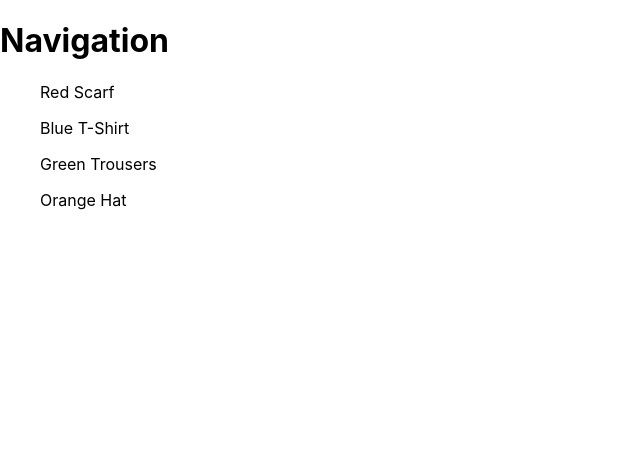
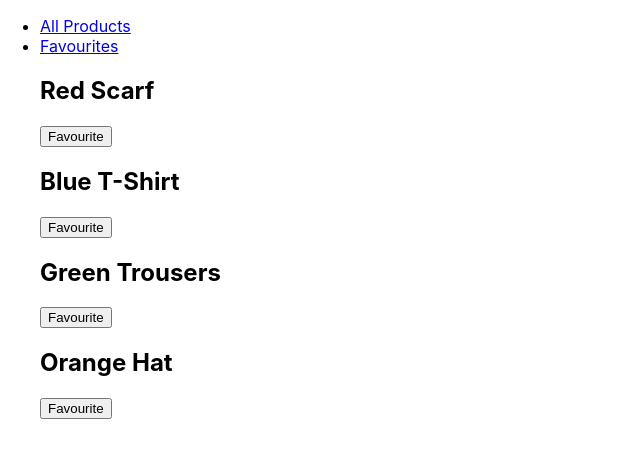
Before and after one commit to matekuna92/react-redux-basic, a React (Create React App) app: page / in a window 1280 px wide. Shown: the top 458 px of the page, without its empty margins (0-640 px from the left). Built offline with nearby package versions, Linux system fonts and the light colour scheme.

Commit message:
Card, ProductItem, Navigation component

```diff
--- a/src/App.js
+++ b/src/App.js
@@ -1,4 +1,4 @@
-import React, { Fragment } from 'react';
+import React from 'react';
 import { Route, Routes, BrowserRouter } from 'react-router-dom';
 
 import './App.css';
--- a/src/components/Products/ProductItem.js
+++ b/src/components/Products/ProductItem.js
@@ -0,0 +1,22 @@
+import Card from "../ui/Card";
+
+
+const ProductItem = (props) => {
+    const toggleFavouriteHandler = () => {
+        console.log('toggle');
+    }
+
+    return (
+        <Card>
+            <div className='product-item'>
+                <h2 className={props.isFav ? 'is-fav' : ''}>{props.title}</h2>
+                <p>{props.description}</p>
+                <button className={props.isFav ? 'btn-dark' : ''} onClick={toggleFavouriteHandler}>
+                    {props.isFav ? 'Unfavourite' : 'Favourite'}
+                </button>
+            </div>
+        </Card>
+    );
+}
+
+export default ProductItem;
--- a/src/components/Products/Products.js
+++ b/src/components/Products/Products.js
@@ -1,13 +1,20 @@
 import React from 'react';
 import { useSelector } from 'react-redux';
+import ProductItem from './ProductItem';
 
-const Products = () => {
+const Products = (props) => {
     const products = useSelector(state => state.shop.products);
 
     return (
         <ul className='product-list'>
             {products.map(product => (
-                <p>{product.title}</p>
+                <ProductItem
+                    key={product.id}
+                    id={product.id}
+                    title={product.title}
+                    desc={product.description}
+                    isFav={product.isFavourite}
+                />
             ))}
         </ul>
     );
--- a/src/components/ui/Card.js
+++ b/src/components/ui/Card.js
@@ -0,0 +1,7 @@
+
+
+const Card = (props) => {
+    return <div className='card' style={props.style}>{props.children}</div>
+}
+
+export default Card;
--- a/src/components/ui/Navigation.js
+++ b/src/components/ui/Navigation.js
@@ -1,7 +1,21 @@
 import React from 'react';
+import { NavLink } from 'react-router-dom';
 
 const Navigation = () => {
-    return <h1>Navigation</h1>
+    return (
+        <header className='main-nav'>
+            <nav>
+                <ul>
+                    <li>
+                        <NavLink to='/'> All Products </NavLink>
+                    </li>
+                    <li>
+                        <NavLink to='/favourites'> Favourites </NavLink>
+                    </li>
+                </ul>
+            </nav>
+        </header>
+    );
 };
 
 export default Navigation;
```
